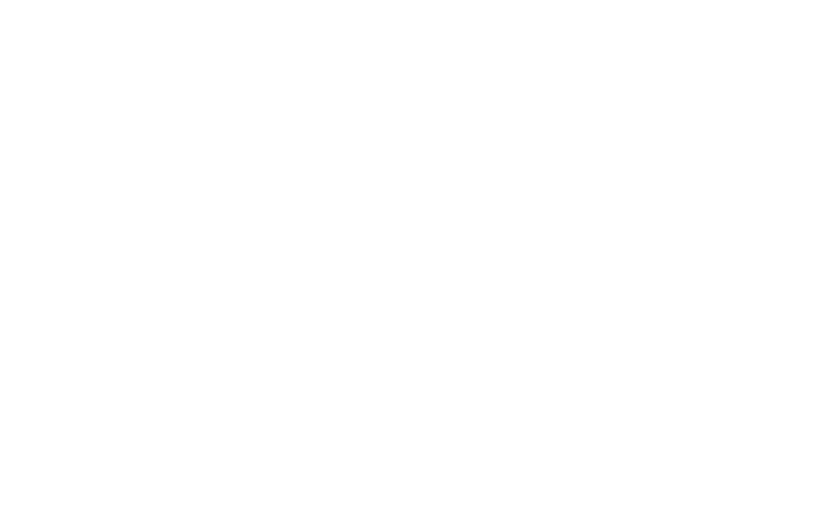
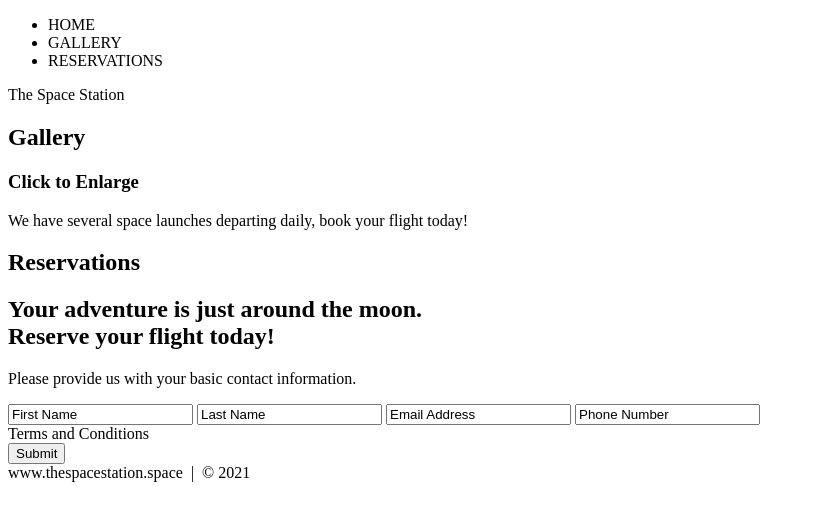
Before and after one commit to TBranscome/HTML-and-CSS-Projects, a plain HTML site: page Project/index.html in a window 1280 px wide. Shown: the whole page, without its empty margins (0-815 px from the left). Drawn offline with Linux system fonts and the light colour scheme.

Commit message:
Start HTML and CSS project
Started HTML and CSS project for website. Also added to files for assignments and challenges

```diff
--- a/Project/index.html
+++ b/Project/index.html
@@ -0,0 +1,92 @@
+<!DOCTYPE html>
+<html lang="en">
+	<head>
+		<meta charset="utf-8">
+		<title>The Space Station | Resort</title>
+	</head>
+	<body>
+
+		<!-- NAV -->
+		<div>
+			<div>
+				<ul>
+					<li>HOME</li>
+					<li>GALLERY</li>
+					<li>RESERVATIONS</li>
+				</ul>
+			</div>
+		</div>
+		<!-- End NAV -->
+
+		<!-- HOME -->
+		<div>
+			<div>
+				<div>
+					<span>The Space Station</span>
+				</div>
+			</div>
+		</div>
+		<!-- END HOME -->
+
+		<!-- GALLERY -->
+		<section>
+			<div>
+				<h1>Gallery</h1>
+				<div>
+
+					<!-- PHOTO CONTAINER ! -->
+					<div>
+						<div>
+							<div>
+								<h3>Click to Enlarge</h3>
+								<p>We have several space launches departing daily, book your flight today!</p>
+							</div>
+						</div>
+					</div>
+					<!-- END PHOTO CONTAINER 1 -->
+
+				</div>
+			</div>
+		</section>
+		<!-- END GALLERY -->
+
+		<!-- RSVP -->
+		<section>
+			<div>
+				<div>
+					<h1>Reservations</h1>
+					<div>
+						<h2><span>Your adventure is just around the moon.</span>
+							<br />Reserve your flight today!
+						</h2>
+						<p>
+							Please provide us with your basic contact information.
+						</p>
+						<div>
+							<form action="" method="post">
+								<input class="rsvp" type="text" value="First Name">
+								<input class="rsvp" type="text" value="Last Name">
+								<input class="rsvp" type="text" value="Email Address">
+								<input class="rsvp" type="text" value="Phone Number">
+								<div class="form-spacer">
+									<label class="terms">Terms and Conditions</label>
+								</div>
+								<div>
+									<input type="submit" value="Submit">
+								</div>
+							</form>
+						</div>
+					</div>
+				</div>
+			</div>
+		</section>
+		<!-- END RSVP -->
+
+		<!--FOOTER -->
+		<div>
+			www.thespacestation.space &nbsp;|&nbsp; &copy; 2021
+		</div>
+		<!-- END FOOTER -->
+
+	</body>
+</html>
```
Also changed, not shown: Basic_HTML_and_CSS/AssignmentStep210.html (+2 -1 lines), Basic_HTML_and_CSS/Challenge2step229.html (added, +14 -0 lines).
